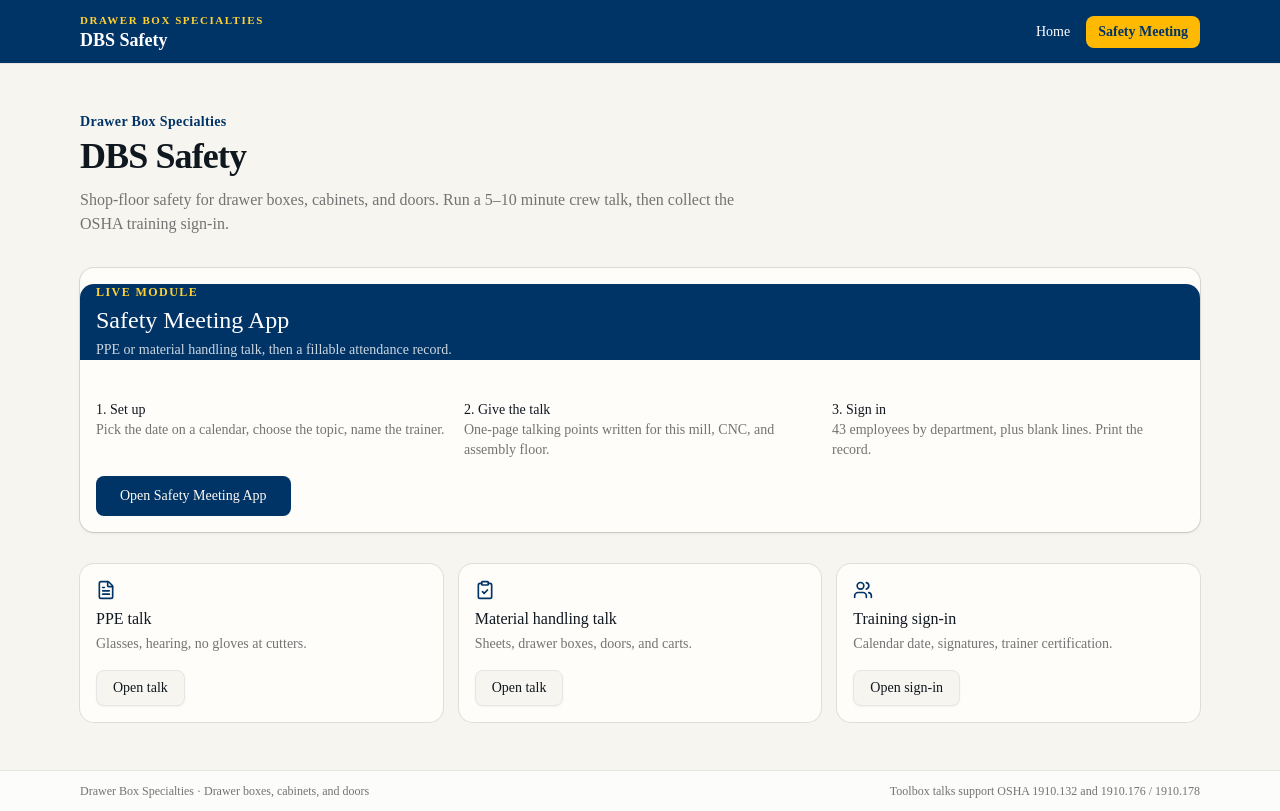
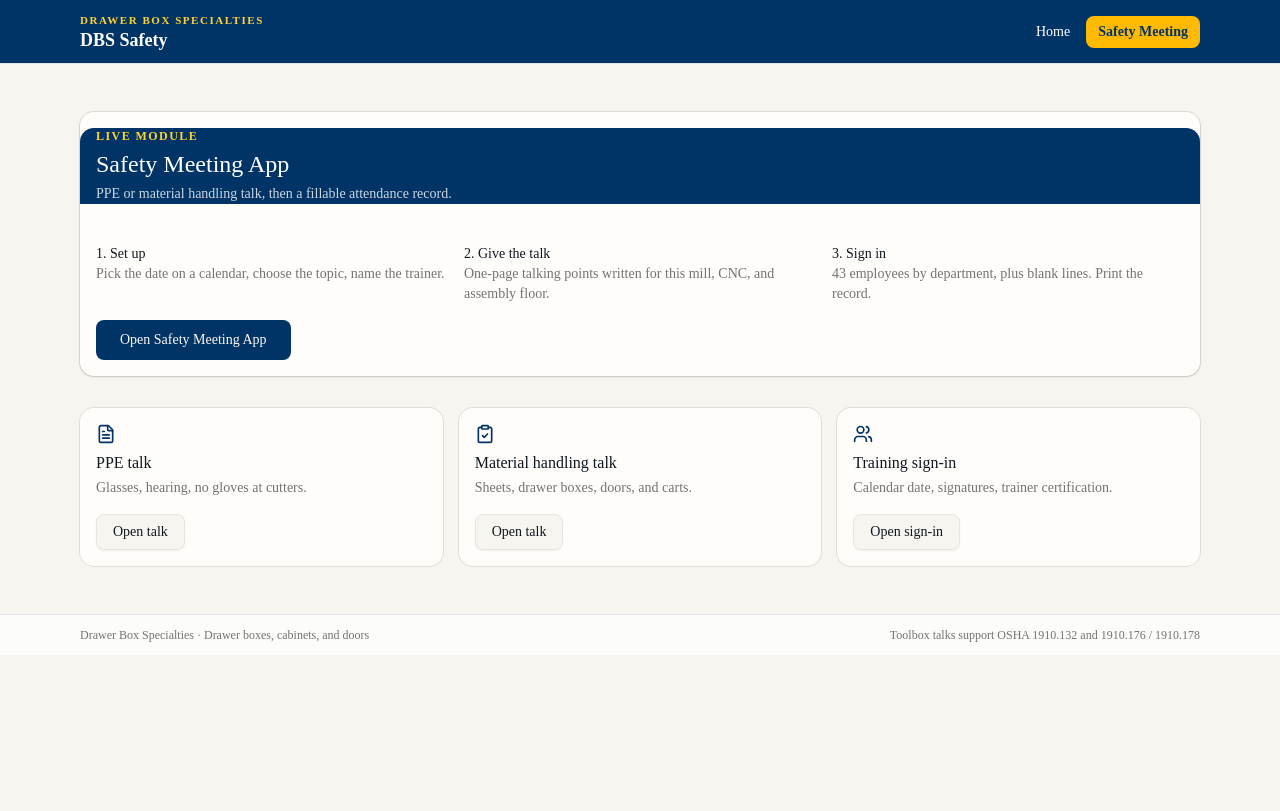
Before and after one commit to drawerboxspecialties-ops/dbs-safety, a Next.js app: page / in a window 1280 px wide. Built offline with nearby package versions, Linux system fonts and the light colour scheme.

Commit message:
Remove the home-page intro block above the Safety Meeting card.
Company name and DBS Safety already appear in the navy header.

Co-authored-by: drawerboxspecialties <drawerboxspecialties@gmail.com>

```diff
--- a/src/app/page.tsx
+++ b/src/app/page.tsx
@@ -13,19 +13,7 @@ import {
 export default function HomePage() {
   return (
     <main className="mx-auto w-full max-w-6xl px-4 py-8 sm:py-12">
-      <section className="mb-8 max-w-2xl">
-        <p className="text-sm font-semibold tracking-wide text-[#003366]">
-          Drawer Box Specialties
-        </p>
-        <h1 className="mt-1 text-3xl font-semibold tracking-tight sm:text-4xl">
-          DBS Safety
-        </h1>
-        <p className="mt-3 text-base text-muted-foreground">
-          Shop-floor safety for drawer boxes, cabinets, and doors. Run a
-          5–10 minute crew talk, then collect the OSHA training sign-in.
-        </p>
-      </section>
-
+      <h1 className="sr-only">DBS Safety</h1>
       <Card className="mb-8 overflow-hidden border-[#003366]/15 shadow-sm">
         <CardHeader className="bg-[#003366] text-white">
           <p className="text-xs font-semibold tracking-[0.12em] text-amber-300">
```
